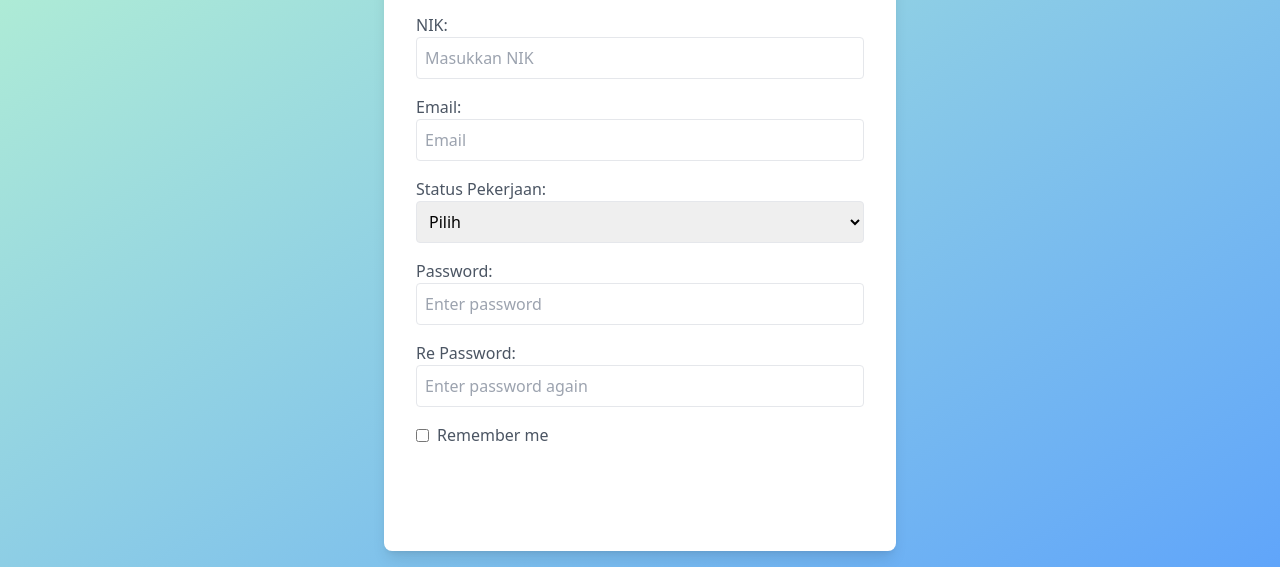
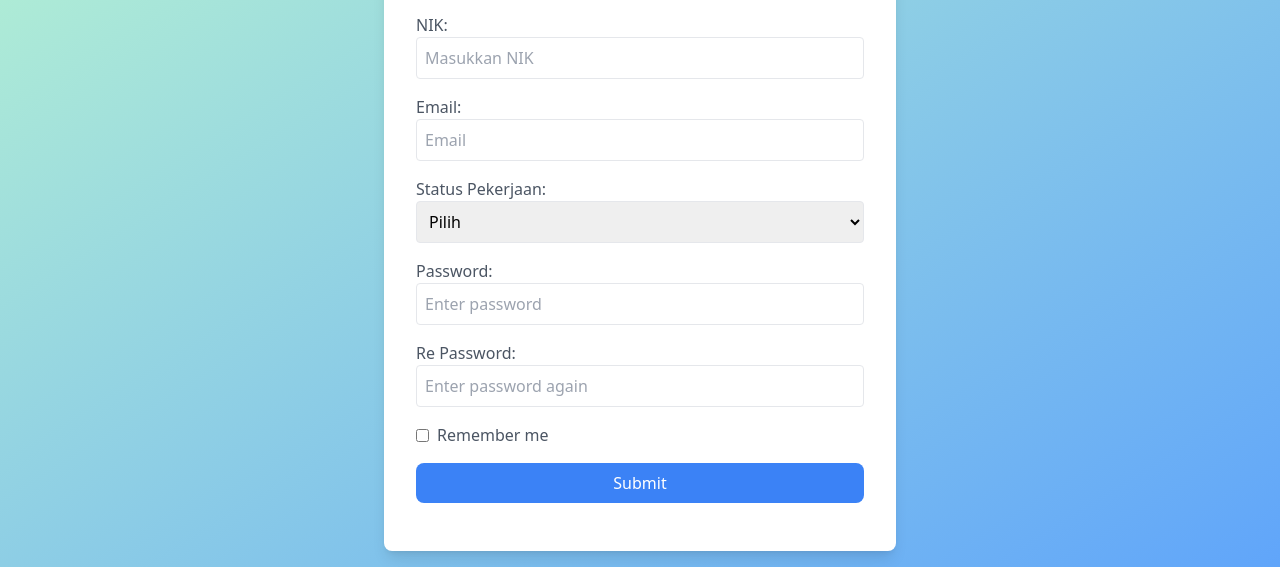
Before and after one commit to michaelmarcel2108/belajarjs, a plain HTML site: page index.html in a window 1280 px wide. Shown: the part 233-800 px from the top of the page. Drawn offline with nearby package versions, Linux system fonts and the light colour scheme.

Commit message:
Update index.html

```diff
--- a/index.html
+++ b/index.html
@@ -79,7 +79,7 @@
 
         <!-- Submit -->
         <button type="submit"
-                class="w-full bg-blue 500 hover:bg-blue 700 text-white p-2 rounded-lg">
+                class="w-full bg-blue-500 hover:bg-blue-700 text-white p-2 rounded-lg">
           Submit
         </button>
       </form>
```
